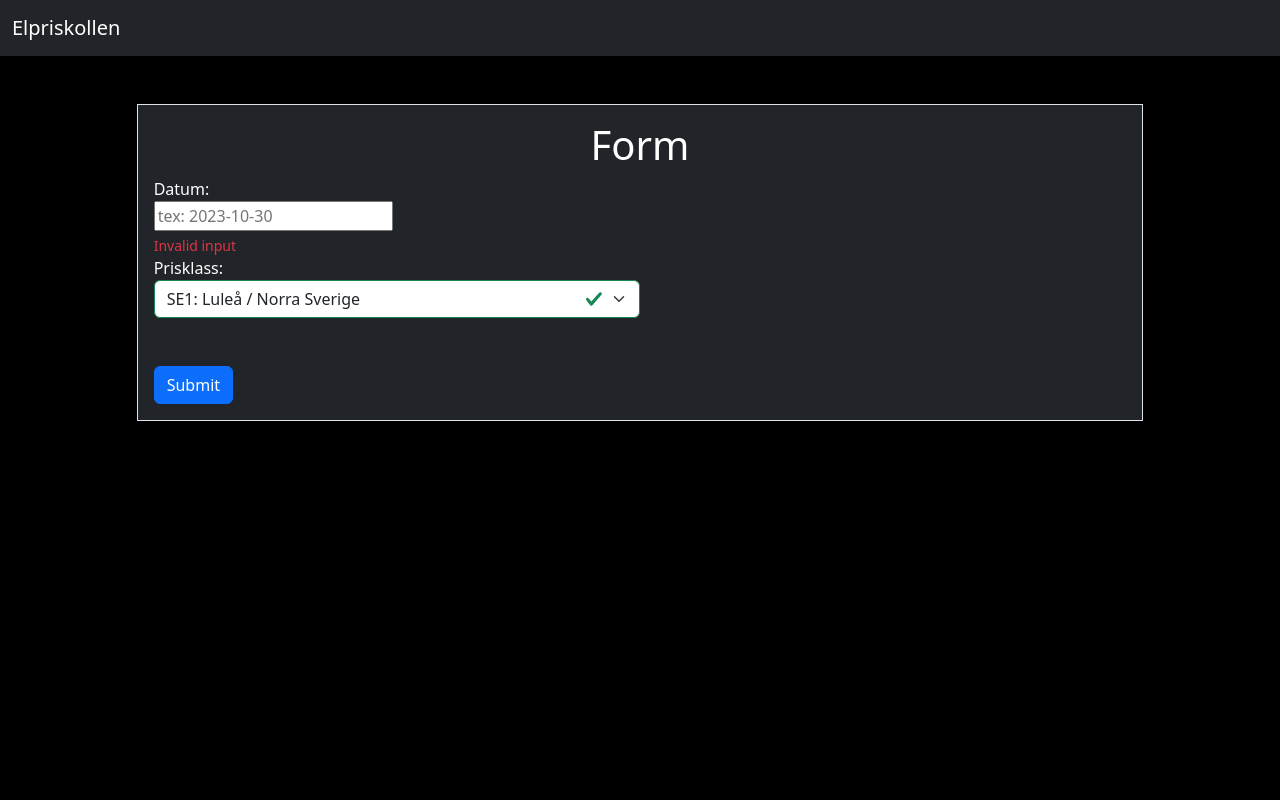
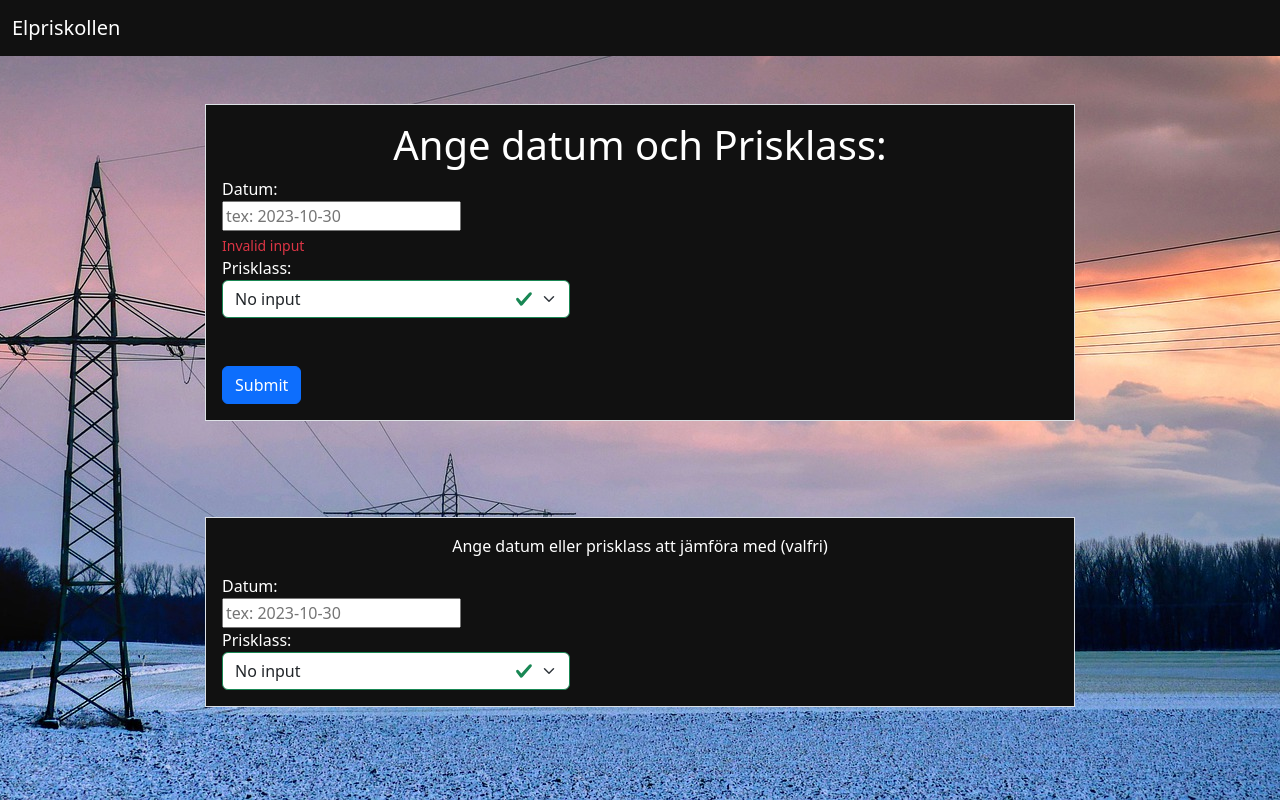
Before and after one commit to DenTeknoDromen/elpriskoll, a Flask app: page /index in a window 1280 px wide. Run offline with Flask 3, Linux system fonts and the light colour scheme.

Commit message:
fixat typ allt

```diff
--- a/application/app.py
+++ b/application/app.py
@@ -1,20 +1,18 @@
 from flask import Flask, render_template, redirect, request
 from markupsafe import escape
-from datefunc import verify_date, get_currdate
-from func import get_graph
+from application.datefunc import get_currdate
+from func import get_graph, get_api, verify_input
 import plotly.express as px
 
 # py -m flask --app app run --debug
 
 # Att göra:
-# plotly på apin, snyggare presentation av data
-# Ska kunna installeras också
-# Snygga till html
 # fler testcase
 
 
 app = Flask(__name__)
-price_class = ["SE1: Luleå / Norra Sverige",
+price_class = ["No input",
+               "SE1: Luleå / Norra Sverige",
                 "SE2: Sundsvall / Norra Mellansverige",
                 "SE3: Stockholm / Södra Mellansverige",
                 "SE4: Malmö / Södra Sverige "]
@@ -27,20 +25,38 @@ def index():
 @app.route("/api", methods=["POST"])
 def post_api():
 
+    # Sparar input för att användas i grafen senare
+    lst_dates = []
+
     date = request.form["date"]
     pricegroup = request.form["priceclass"]
 
-    if verify_date(date) == False:
+    date_opt = request.form["date_opt"]
+    pricegroup_opt = request.form["pricegroup_opt"]
+
+    # Verifierar input för huvudformen
+    if verify_input(date, pricegroup) == False:
         return redirect("/index")
     else:
-        data = get_graph(date, pricegroup)
+        data = get_api(date, pricegroup)
+        lst_dates.append(f"SEK/kWh den {date}, Område: {pricegroup}")
+
+    # Verifierar inputen från opt formen, inget händer om inputen skulle vara invalid
+    if verify_input(date_opt, pricegroup_opt) != False:
+        data_opt = get_api(date_opt, pricegroup_opt)
+        lst_dates.append(f"SEK/kWh den {date_opt}, Område: {pricegroup_opt}")
+    else:
+        data_opt = False
+
+    diagram = get_graph(data, data_opt, lst_dates)
+
 
     # Dubbelkoll ifall apin har returneat data
     # Är tex inte alltid säkert att api uppdaterat inför morgondagen
-    if type(data) == ValueError:
+    if type(diagram) == ValueError:
         return redirect("/index")
     else:
-        return render_template("print.html", data=data)
+        return render_template("print.html", data=diagram)
 
 # Hanterar error 404 genom redirect
 @app.errorhandler(404)
--- a/application/datefunc.py
+++ b/application/datefunc.py
@@ -15,11 +15,6 @@ def verify_date(form_date):
 
     return True
 
-def get_pastdate(indate):
-    past_date = date.fromisoformat(indate)
-    past_date -= timedelta(31)
-    return str(past_date)
-
 # Returnerar dagens datum, används för att ge exempel på input i form
 def get_currdate():
     return str(date.today())
--- a/application/templates/form.html
+++ b/application/templates/form.html
@@ -1,13 +1,15 @@
 {% extends "layout.html" %}
 {% block title %}Form{% endblock %}
 {% block content %}
-    <div class="containers" >
+    <div class="container" >
+        <form action="api" method="post" class="was-validated">
             <div class="row p-5">
                 <div class="col-1"></div>
-            <div class="col-10 border p-3 bg-dark">
-                <h1 class="text-center">Form</h1>
+                <div class="col-10 border p-3" style="background-color:#111111">
+                    <h1 class="text-center">Ange datum och Prisklass:</h1>
                     <div class="col-2"></div>
-                <div class="col-6">
+                    <div class="col-5">
+                    <!-- input form -->
                     <form action="api" method="post" class="was-validated">
                         <label for="date">Datum:</label><br/>
                         <input type="text" id="date" name="date" placeholder="{{curr_date}}" required><br/>
@@ -24,11 +26,35 @@
 
                         <!-- Sumbit button -->
                         <button type="submit" class="btn btn-primary mt-5">Submit</button>
-                </form>
+
                     </div>
                     <div class="col-2"></div>
                 </div>
                 <div class="col-1"></div>
             </div>
+            <!-- Alternativ input -->
+            <div class="row p-5">
+                <div class="col-1"></div>
+                <div class="col-10 border p-3" style="background-color:#111111">
+                    <p class="text-center">Ange datum eller prisklass att jämföra med (valfri)</p>
+                    <div class="col-2"></div>
+                    <div class="col-5">
+                    <!-- input form -->
+                            <label for="date_opt">Datum:</label><br/>
+                            <input type="text" id="date_opt" name="date_opt" placeholder="{{curr_date}}"><br/>
+                            <!-- Prisklass dropdown -->
+                            <label for="pricegroup_opt">Prisklass:</label>
+                            <select name="pricegroup_opt" id="pricegroup_opt" class="form-select">
+                                {% for class in price_class %}
+                                    <option value="{{class[0:3]}}">{{class}}</option>
+                                {% endfor %}
+                            </select>
+                        </form>
+                    </div>
+                    <div class="col-2"></div>
+                </div>
+                <!--<div class="col-1"></div>-->
+            </div>
+        </form>
     </div>
 {% endblock %}
--- a/application/templates/header.html
+++ b/application/templates/header.html
@@ -1,4 +1,4 @@
-<nav class="navbar navbar-expand-lg bg-dark">
+<nav class="navbar navbar-expand-lg" style="background-color:#111111">
     <div class="container-fluid">
       <a class="navbar-brand text-white" href="/index">Elpriskollen</a>
       <button class="navbar-toggler" type="button" data-bs-toggle="collapse" data-bs-target="#navbarNavDropdown" aria-controls="navbarNavDropdown" aria-expanded="false" aria-label="Toggle navigation">
--- a/application/templates/layout.html
+++ b/application/templates/layout.html
@@ -6,6 +6,15 @@
     <link href="https://cdn.jsdelivr.net/npm/bootstrap@5.3.2/dist/css/bootstrap.min.css" rel="stylesheet" integrity="sha384-T3c6CoIi6uLrA9TneNEoa7RxnatzjcDSCmG1MXxSR1GAsXEV/Dwwykc2MPK8M2HN" crossorigin="anonymous">
     <title>Elpriskollen</title>
     <link rel="icon" type="image/x-icon" href="static/images/favicon.jpg">
+    <style>
+        body {
+            background-image: url('static/images/background.jpg');
+            background-position: bottom;
+            background-repeat: no-repeat;
+            background-attachment: fixed;
+        }
+
+    </style>
 
 </head>
 <body class="bg-black text-white">
```
Also changed, not shown: application/func.py (+21 -16 lines), application/sandbox.py (added, +45 -0 lines), application/templates/print copy.html (added, +7 -0 lines), application/templates/print.html (+12 -2 lines), tests/test_code_methods.py (added, +27 -0 lines), tests/test_endpoint.py (+2 -2 lines), tests/test_input.py (added, +9 -0 lines), application/static/images/background.jpg (added), 1 other file. Lines whose indentation alone changed are shown as unchanged.
